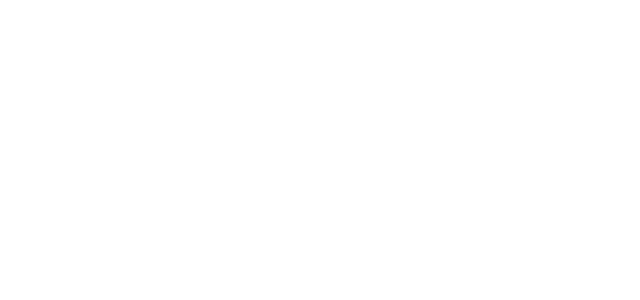
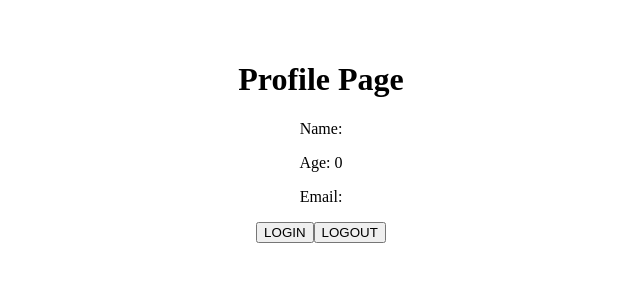
Before and after one commit to shivanijetty/phase4-project, a React (Vite) app: page / in a window 1280 px wide. Shown: the top 300 px of the page, without its empty margins (319-959 px from the left). Built offline with nearby package versions, Linux system fonts and the light colour scheme.

Commit message:
testing redux functionality through login-logout implementation

```diff
--- a/src/App.jsx
+++ b/src/App.jsx
@@ -1,11 +1,15 @@
-import { useState } from 'react'
+import { useState, useEffect } from 'react'
 import './App.css'
+import Login from './Login'
+import Profile from './Profile'
+// import User from './User'
 
 function App() {
 
   return (
-    <div>
-
+    <div className="App">
+      <Profile />
+      <Login />
     </div>
   )
 }
--- a/src/Login.jsx
+++ b/src/Login.jsx
@@ -1,11 +1,28 @@
 import React from 'react';
-
+import { useDispatch } from 'react-redux'
+import { login, logout } from './features/User'
 
 function Login() {
-    return(
-        <div>
+  const dispatch = useDispatch()
+  return(
+      <div>
+        <button
+          onClick={() => {
+            dispatch(login({ name: "shivani", age: 30, email: "shivani@gmail.com" }))
+          }}
+        >
+          LOGIN
+        </button>
 
-        </div>
+        <button
+          onClick={() => {
+            dispatch(logout())
+          }}
+        >
+          LOGOUT
+        </button>
+
+      </div>
     )
 }
 export default Login
--- a/src/Profile.jsx
+++ b/src/Profile.jsx
@@ -1,12 +1,16 @@
 import React from 'react';
+import { useSelector } from 'react-redux'
 
 
 function Profile() {
-
-    return(
-        <div>
-
-        </div>
-    )
+    const user = useSelector((state) => state.user.value)
+  return(
+    <div>
+      <h1>Profile Page</h1>
+      <p>Name: {user.name} </p>
+      <p>Age: {user.age} </p>
+      <p>Email: {user.email} </p>
+    </div>
+  )
 }
 export default Profile
--- a/src/User.jsx
+++ /dev/null
@@ -1 +0,0 @@
-// this is a test
--- /dev/null
+++ b/src/features/User.jsx
@@ -0,0 +1,20 @@
+import { createSlice } from '@reduxjs/toolkit';
+
+const initialStateValue = { name: "", age: 0, email: "" }
+
+export const userSlice = createSlice({
+  name: "user",
+  initialState: { value: initialStateValue },
+  reducers: {
+    login: (state, action) => {
+        state.value = action.payload;
+    },
+    logout: (state) => {
+        state.value = initialStateValue
+    },
+  },
+})
+
+export const { login, logout} = userSlice.actions
+
+export default userSlice.reducer
--- a/src/main.jsx
+++ b/src/main.jsx
@@ -1,9 +1,20 @@
 import React from 'react'
 import ReactDOM from 'react-dom/client'
 import App from './App'
+import { configureStore } from '@reduxjs/toolkit'
+import { Provider } from 'react-redux'
+import userReducer from "./features/User"
+
+const store = configureStore({
+  reducer: {
+    user: userReducer,
+  },
+});
 
 ReactDOM.createRoot(document.getElementById('root')).render(
   <React.StrictMode>
-    <App />
+    <Provider store={store}>
+      <App />
+    </Provider>
   </React.StrictMode>,
-)
+);
```
